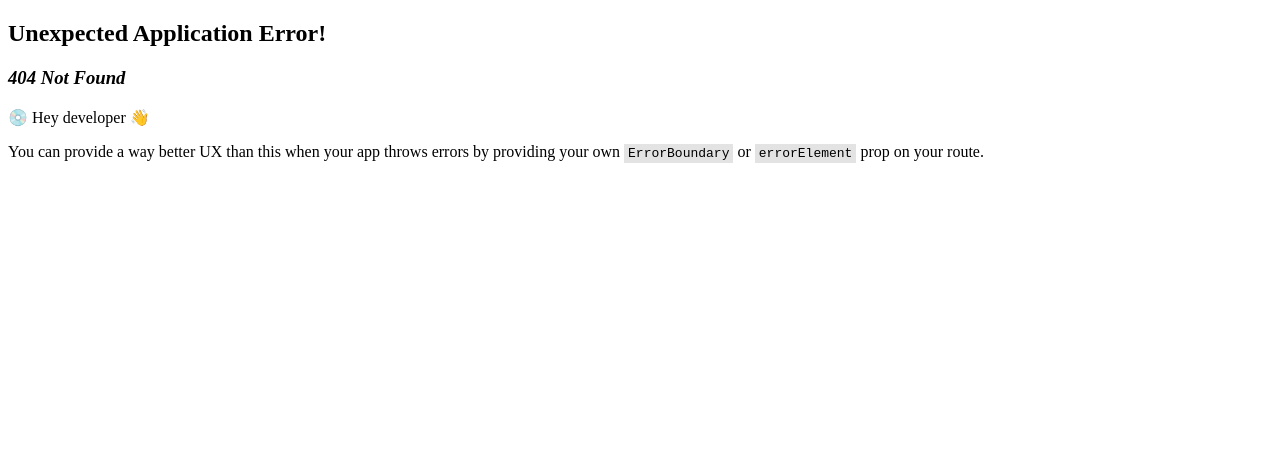
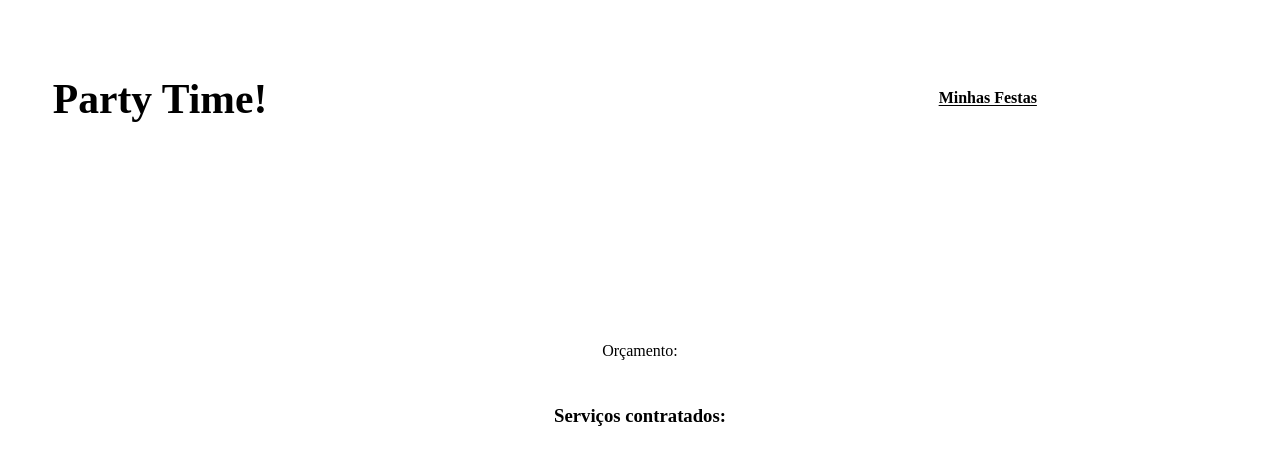
Before and after one commit to EnzoXavier1001/party-api, a React (Vite) app in the folder frontend/: page /party/1 in a window 1280 px wide. Before the commit this address had no page. Shown: the top 464 px of the page. Built offline with nearby package versions, Linux system fonts and the light colour scheme; no server answers.

Commit message:
feat: create page party

```diff
--- /dev/null
+++ b/frontend/src/pages/Party/index.tsx
@@ -0,0 +1,36 @@
+import { useState, useEffect} from 'react'
+import { useParams } from "react-router-dom"
+import { Header } from "../../components/Header"
+import api from "../../services/api"
+import * as C from './styles'
+import { Parties } from '../../types/parties'
+
+export const Party = () => {
+  const { id } = useParams()
+  const [party, setParty] = useState({} as Parties)
+
+  useEffect(() => {
+    const getParty = async () => {
+      try {
+          const { data } = await api.get(`/parties/${id}`)
+          setParty(data)
+      } catch (error) {
+        console.log(error)
+      }
+    }
+    getParty()
+  }, [])
+
+  console.log(party)
+
+  return (
+    <>
+      <Header />
+      <C.Party>
+        <C.Title>{party.title}</C.Title>
+        <p>Orçamento: {party.budget}</p>
+        <C.Subtitle>Serviços contratados:</C.Subtitle>
+      </C.Party>
+    </>
+  )
+}
--- /dev/null
+++ b/frontend/src/pages/Party/styles.ts
@@ -0,0 +1,19 @@
+import styled from "styled-components";
+
+export const Party = styled.div`
+    max-width: 112rem;
+    margin: 0 auto;
+    display: flex;
+    flex-direction: column;
+    align-items: center;
+    margin-top: 3.2rem;
+`
+
+export const Title = styled.h2`
+    font-size: 3.6rem;
+    margin-bottom: 2.4rem;
+`
+
+export const Subtitle = styled.h3`
+    margin: 1.8rem 0 2rem;
+`
--- a/frontend/src/routes.tsx
+++ b/frontend/src/routes.tsx
@@ -3,10 +3,15 @@ import {
 } from "react-router-dom";
 
 import { Home } from './pages/Home'
+import { Party } from "./pages/Party";
 
 export const router = createBrowserRouter([
     {
       path: "/",
       element: <Home />,
     },
+    {
+      path: "/party/:id",
+      element: <Party />,
+    },
 ]);
```
